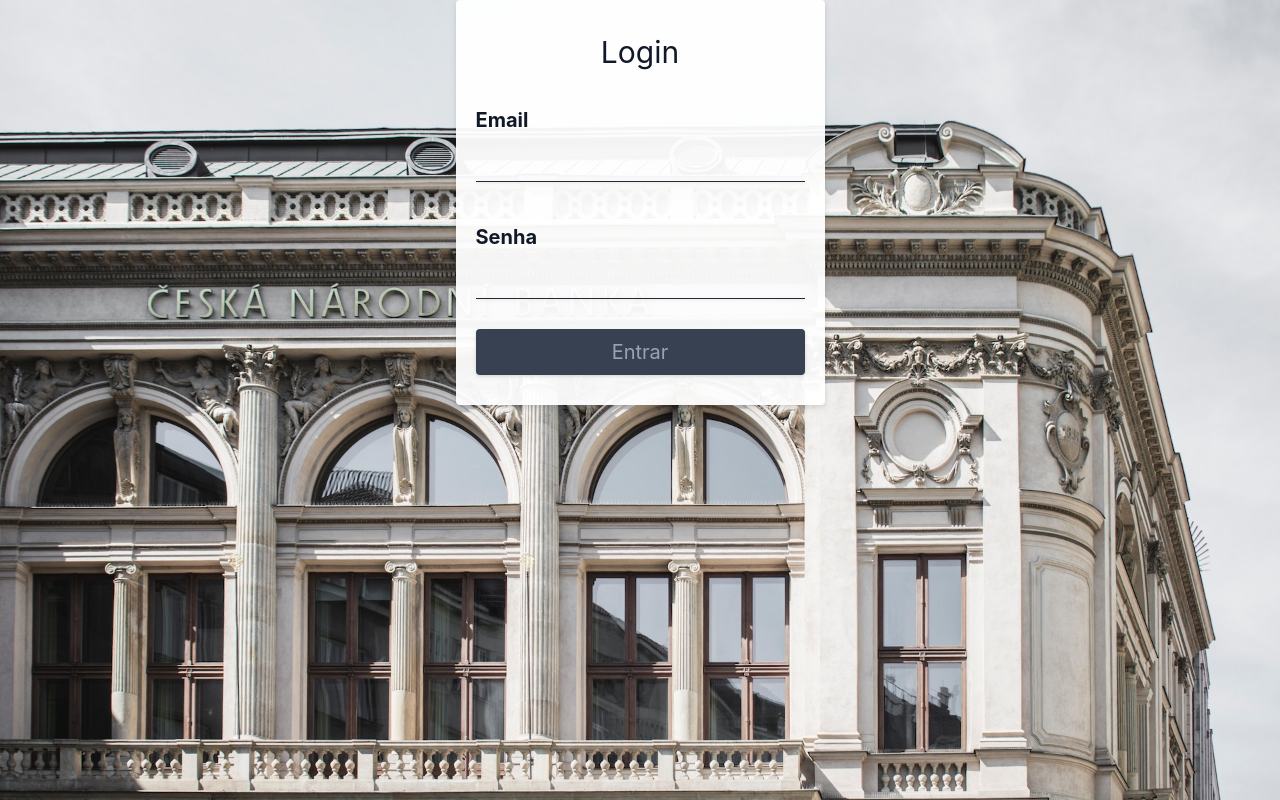
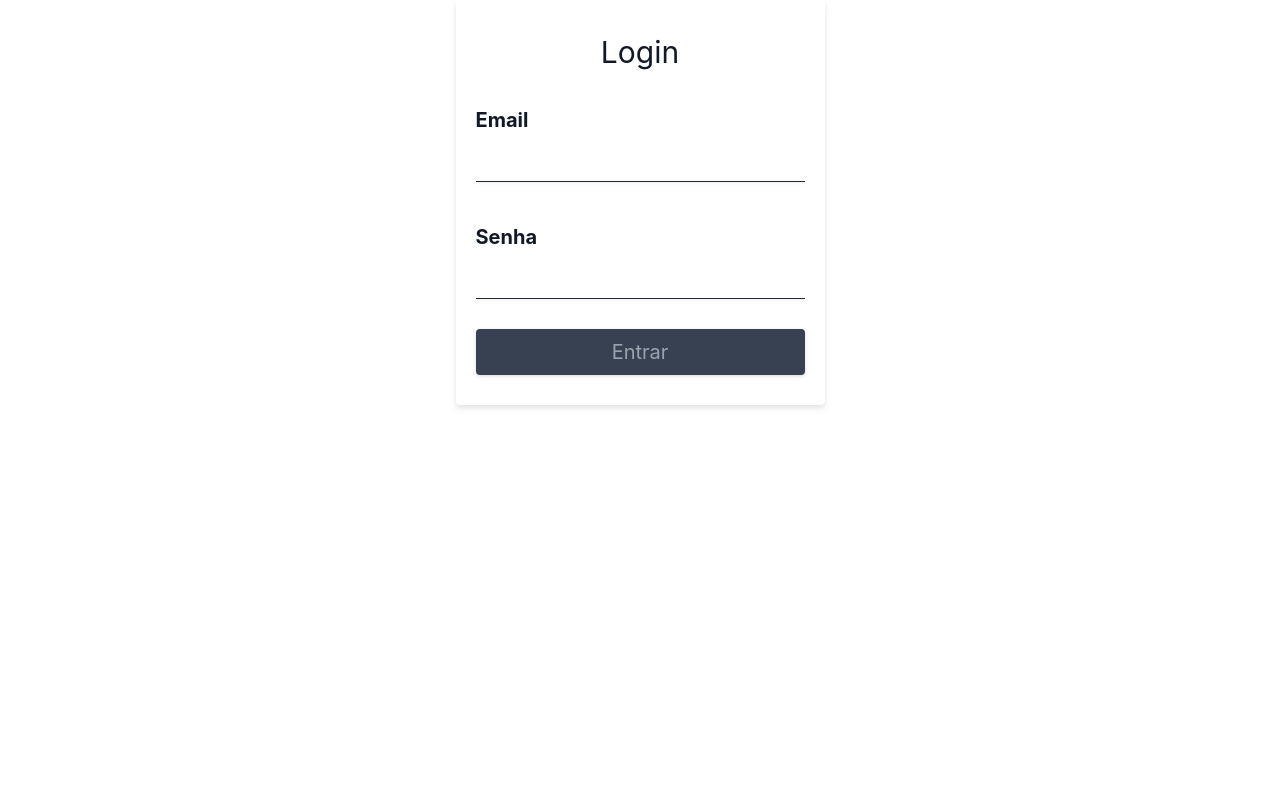
Before and after one commit to gabrielgr99/project-wallet, a React (Create React App) app: page / in a window 1280 px wide. Built offline with nearby package versions, Linux system fonts and the light colour scheme.

Commit message:
style: retira estilização do body

```diff
--- a/src/index.css
+++ b/src/index.css
@@ -2,11 +2,4 @@
   font-family: -apple-system, BlinkMacSystemFont, 'Segoe UI', 'Roboto', 'Oxygen',
     'Ubuntu', 'Cantarell', 'Fira Sans', 'Droid Sans', 'Helvetica Neue',
     sans-serif;
-  /* background-color: grey; */
 }
-
-body {
-  background-image: url('./assets/bank.jpg');
-  background-repeat: no-repeat;
-  background-size: cover;
-}
```
